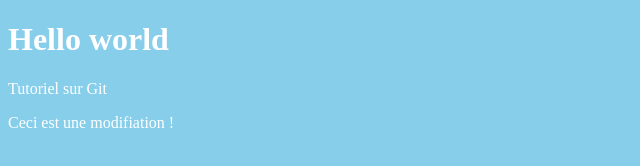
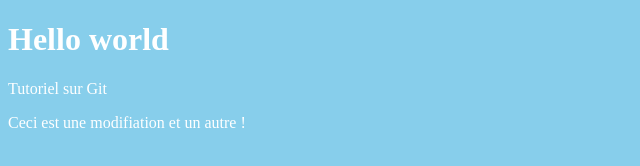
Before and after one commit to Charles-depot/tuto-git, a plain HTML site: page index.html in a window 1280 px wide. Shown: the full height of the page, 0-640 px from the left. Drawn offline with Linux system fonts and the light colour scheme.

Commit message:
Modification du paragraphe

```diff
--- a/index.html
+++ b/index.html
@@ -11,6 +11,6 @@
   <body>
 	<h1> Hello world </h1>
 	<p> Tutoriel sur Git </p>
-	<p> Ceci est une modifiation ! </p>
+	<p> Ceci est une modifiation et un autre ! </p>
   </body>
 </html>
```
